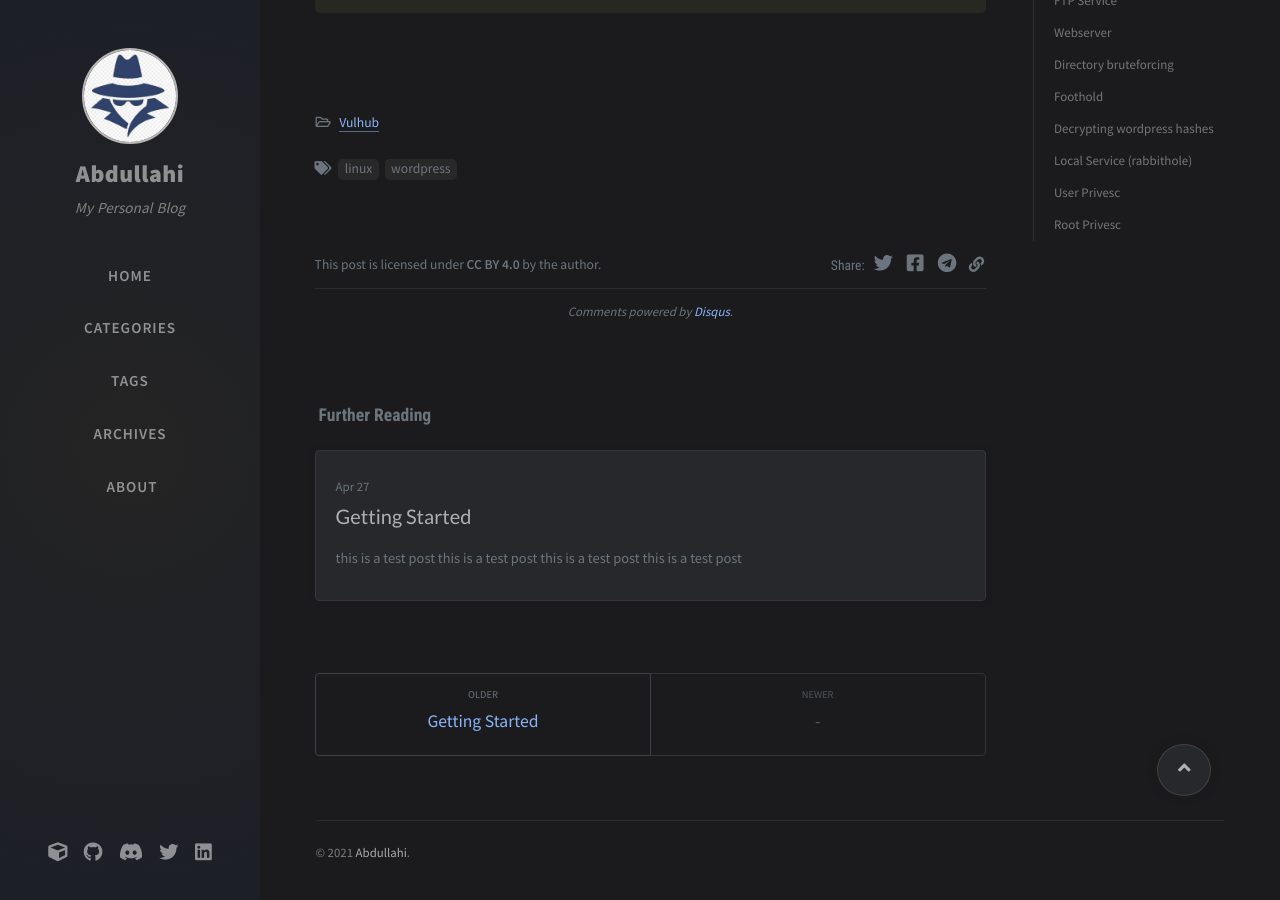
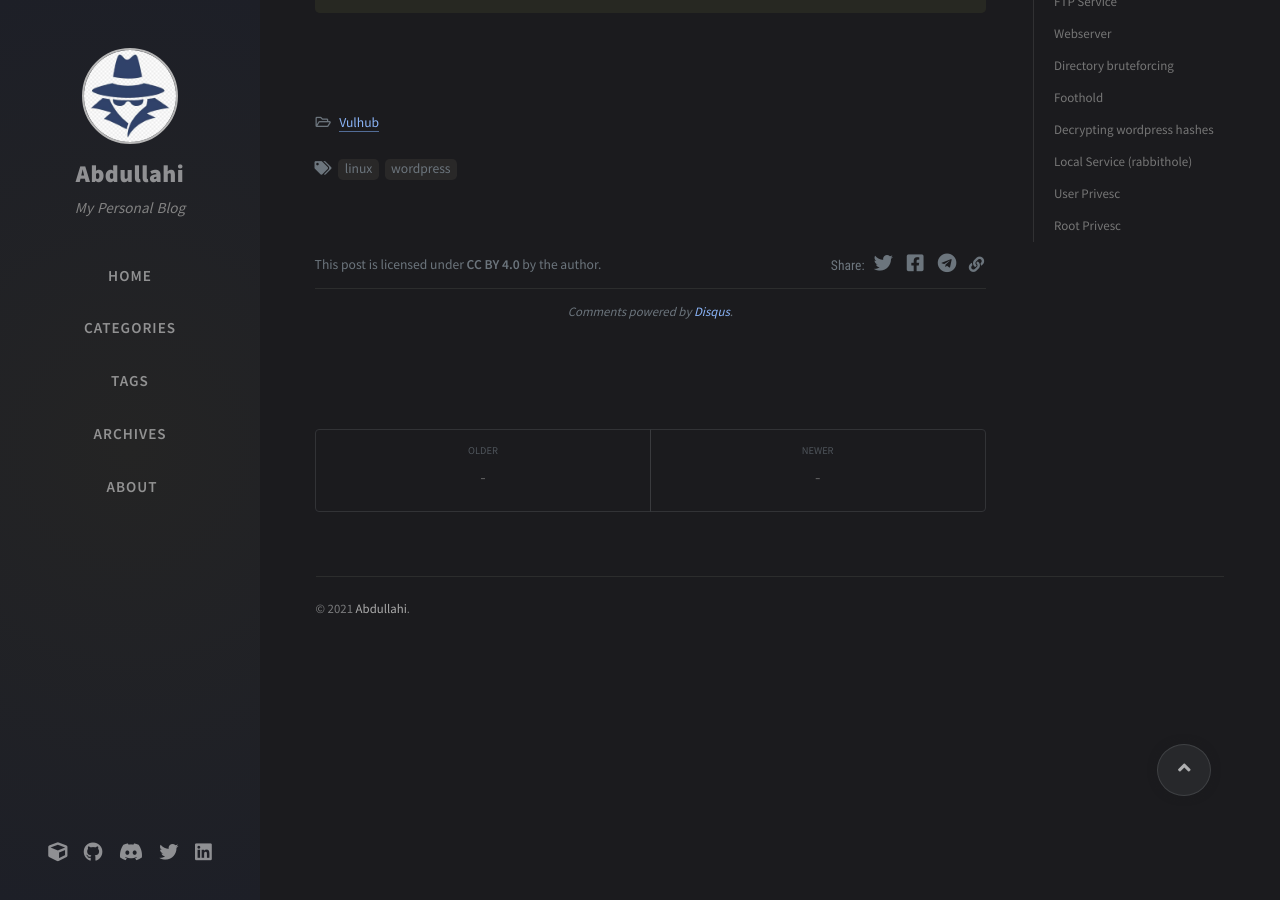
Before and after one commit to suldansec/suldansec.github.io, a Jekyll site: the page built from _posts/2021-05-01-vulnhub-dirpnstink1.md, in a window 1280 px wide and 900 px high, scrolled down 9345 px. Built offline with Jekyll 4.4.1, drawn with Linux system fonts in a browser that asks for light colours; nearby versions of some CDN libraries; comment, search, counter and statistics services are not loaded; some of the changed text lies outside the part shown.

````diff
--- a/_posts/2021-04-27-getting-started.md
+++ /dev/null
@@ -1,18 +0,0 @@
----
-title: Getting Started
-image: /images/9794.jpg
-categories: [Blogging, Tutorial]
-tags: [getting started]
-pin: true
-show: "This is the excert of the post"
----
-
-# this is a test post
-
-## this is a test post
-
-### this is a test post
-
-```
-this is a test post
-```
````
Also changed, not shown: _posts/2021-05-01-vulnhub-dirpnstink1.md (+1 -0 lines).
